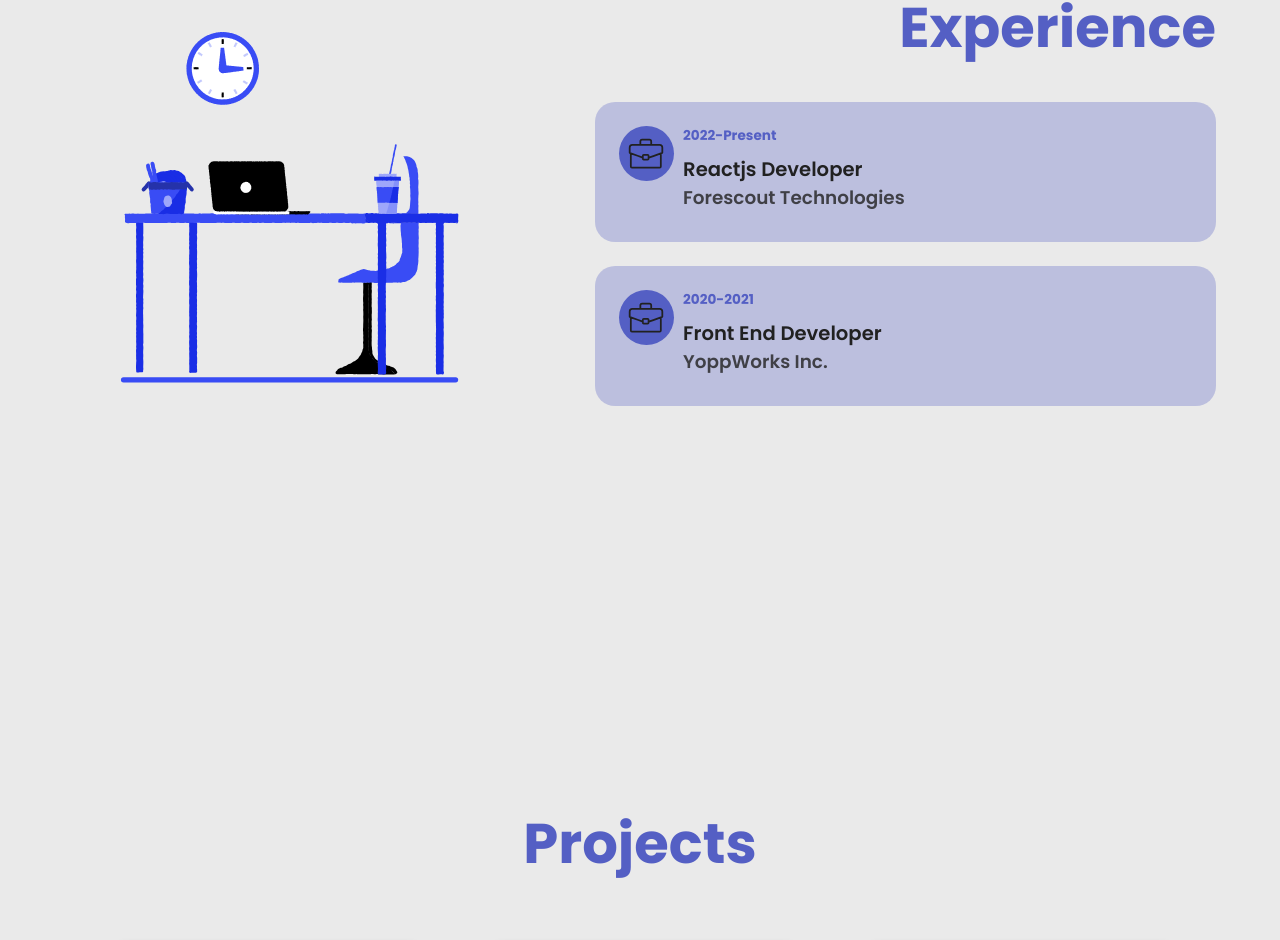
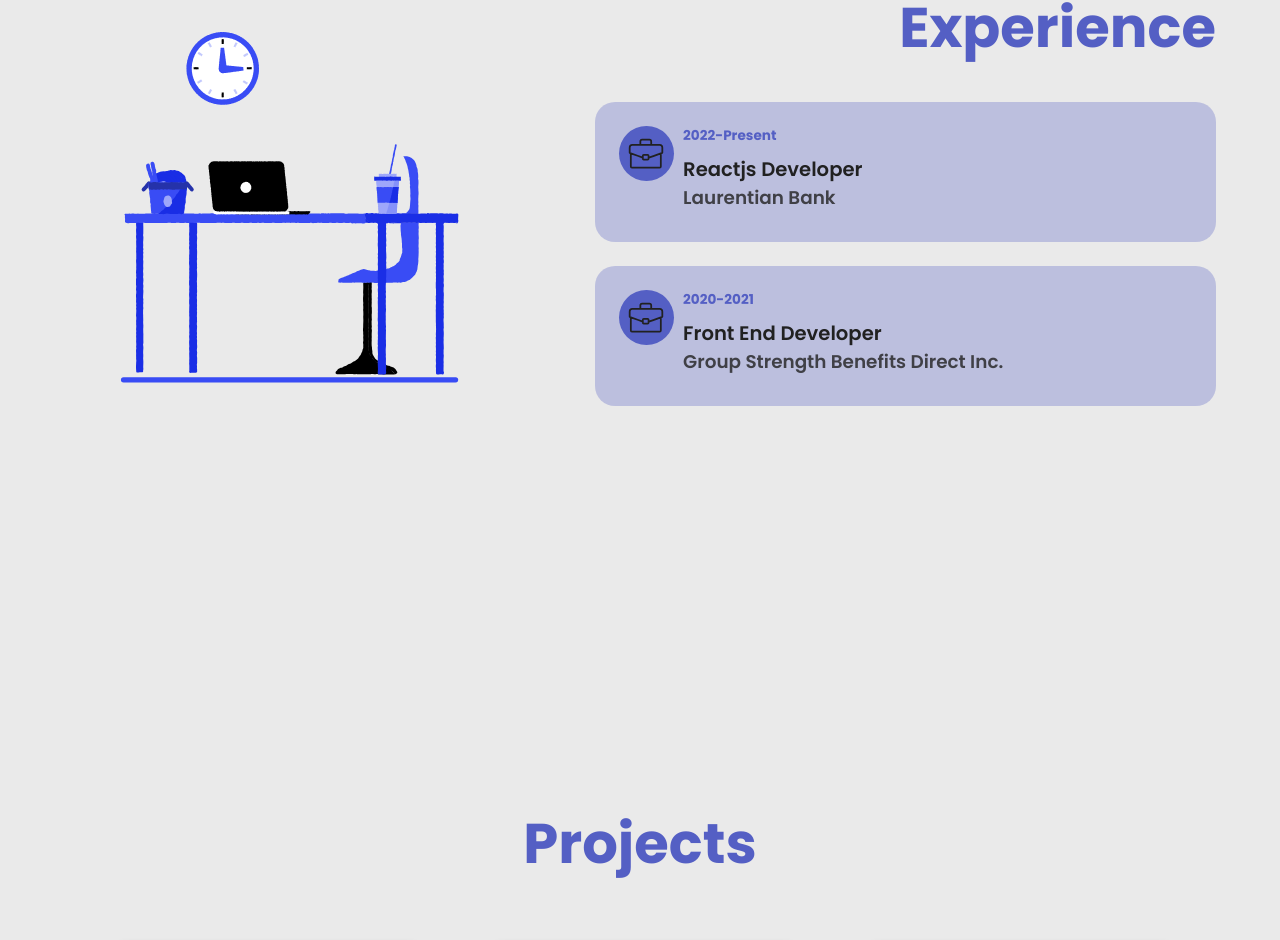
Before and after one commit to yashkotadia2/portfolio, a React (Create React App) app: page / in a window 1280 px wide. Shown: the part 3298-4238 px from the top of the page. Built offline with nearby package versions, Linux system fonts and the light colour scheme; a web font is replaced by a local one.

Commit message:
resume udate

```diff
--- a/src/data/experienceData.js
+++ b/src/data/experienceData.js
@@ -1,14 +1,14 @@
 export const experienceData = [
   {
     id: 1,
-    company: "Forescout Technologies",
+    company: "Laurentian Bank",
     jobtitle: "Reactjs Developer",
     startYear: "2022",
     endYear: "Present",
   },
   {
     id: 2,
-    company: "YoppWorks Inc.",
+    company: "Group Strength Benefits Direct Inc.",
     jobtitle: "Front End Developer",
     startYear: "2020",
     endYear: "2021",
```
Also changed, not shown: 1 other file (tests, documents, lock files or other folders).
